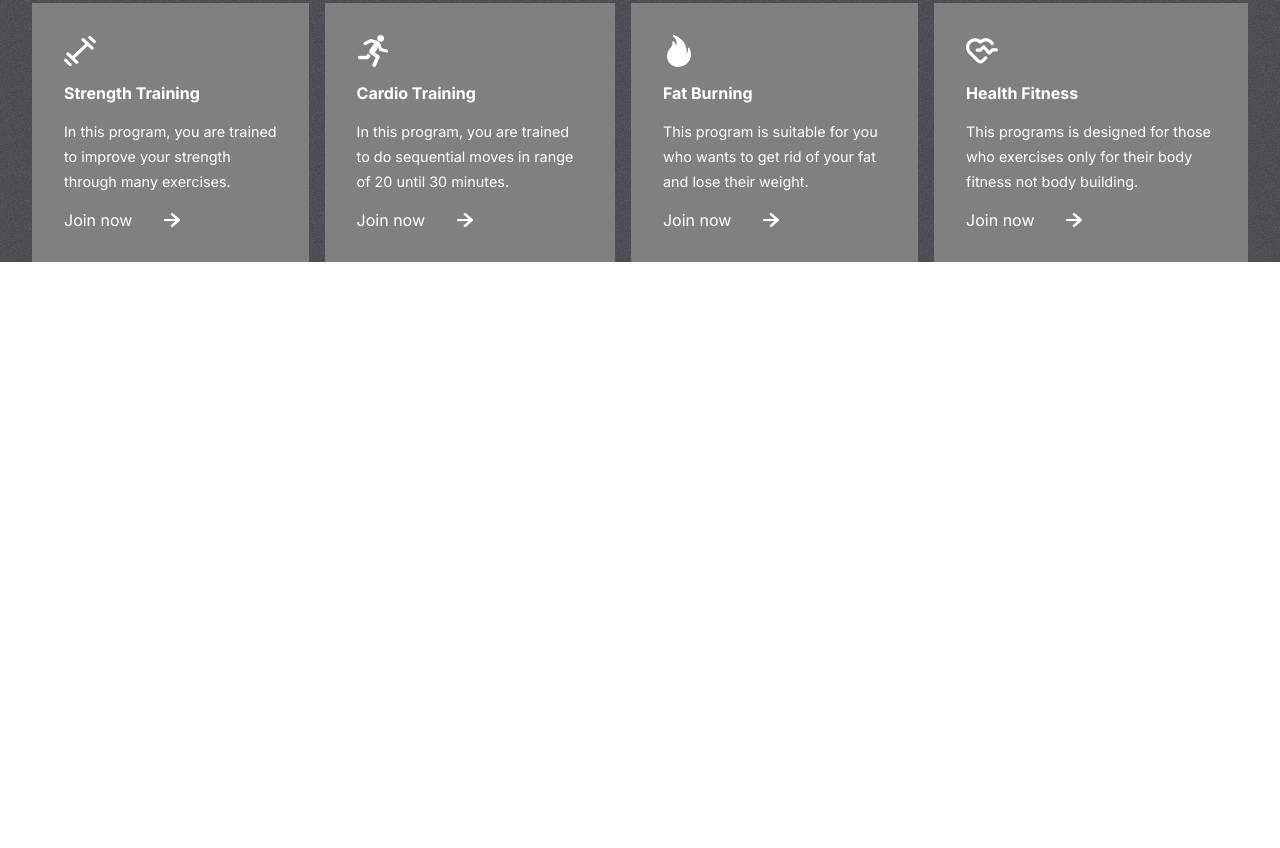
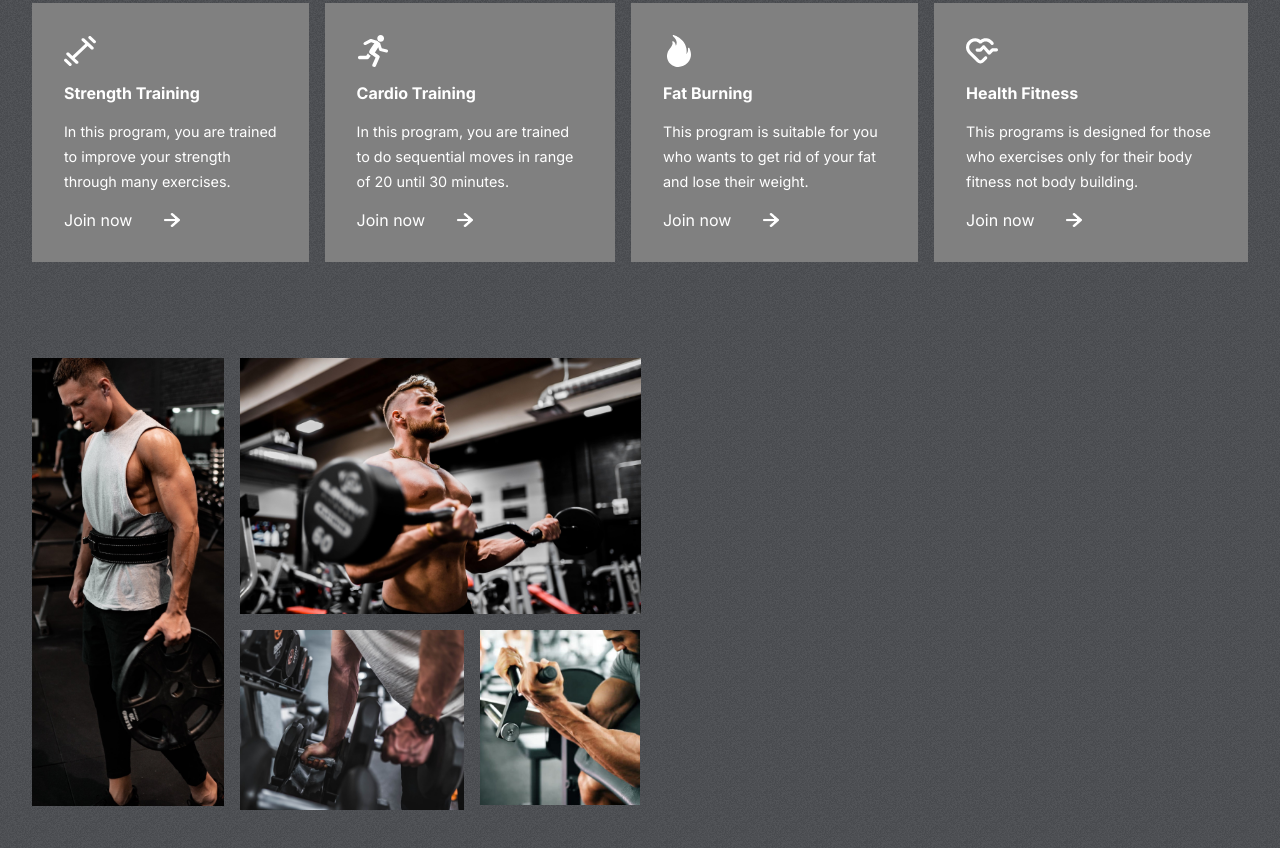
Before and after one commit to robeltade/Fit-club, a React (Create React App) app: page / in a window 1280 px wide. Shown: the part 969-1817 px from the top of the page. Before the commit the page ends 1231 px from the top, so only its background shows below. Built offline with nearby package versions, Linux system fonts and the light colour scheme.

Commit message:
left side of reason

```diff
--- a/src/App.js
+++ b/src/App.js
@@ -1,12 +1,13 @@
 import './App.css';
 import Hero from './components/Hero/Hero';
 import Programs from './components/Programs/Programs';
-
+import Reasons from './components/Reasons/Reasons'
 function App() {
   return (
     <div className="App">
           <Hero />
           <Programs />
+          <Reasons />
 
     </div>
   );
--- /dev/null
+++ b/src/components/Reasons/Reason.css
@@ -0,0 +1,43 @@
+.Reasons{
+ padding: 0 2rem;
+ display: flex;
+ grid-template: 2rem;
+}
+.left-r{
+    flex: 1 1;
+    display: grid;
+    grid-template-columns: repeat(3, 1fr);
+    gap: 1rem;
+    grid-auto-rows: 1fr;
+}
+
+.left-r>img{
+    object-fit: cover;
+}
+
+.left-r > :nth-child(1)
+{
+    width: 12rem;
+    grid-row: 1/3;
+    height: 28rem;
+}
+.left-r > :nth-child(2)
+{
+    width: auto;
+    height: 16rem;
+    grid-column: 2/4;
+}
+.left-r > :nth-child(3)
+{
+    width: 14rem;
+    grid-column: 2/3;
+}
+.left-r > :nth-child(4)
+{
+    width: 10rem;
+    grid-row: 2;
+    grid-column: 3/4;
+}
+.right-r{
+    flex: 1 1;
+}
--- /dev/null
+++ b/src/components/Reasons/Reasons.jsx
@@ -0,0 +1,26 @@
+import React from 'react'
+import './Reason.css'
+import image1 from "../../assets/image1.png"
+import image2 from "../../assets/image2.png"
+import image3 from "../../assets/image3.png"
+import image4 from "../../assets/image4.png"
+import nb from '../../assets/nb.png'
+import adidas from '../../assets/adidas.png'
+import nike from '../../assets/nike.png'
+import tick from '../../assets/tick.png'
+
+function Reasons() {
+  return (
+    <div className="Reasons" id="reasons">
+      <div className="left-r">
+        <img src={image1} alt="" />
+        <img src={image2} alt="" />
+        <img src={image3} alt="" />
+        <img src={image4} alt="" />
+      </div>
+      <div className="right-r"></div>
+    </div>
+  )
+}
+
+export default Reasons
```
